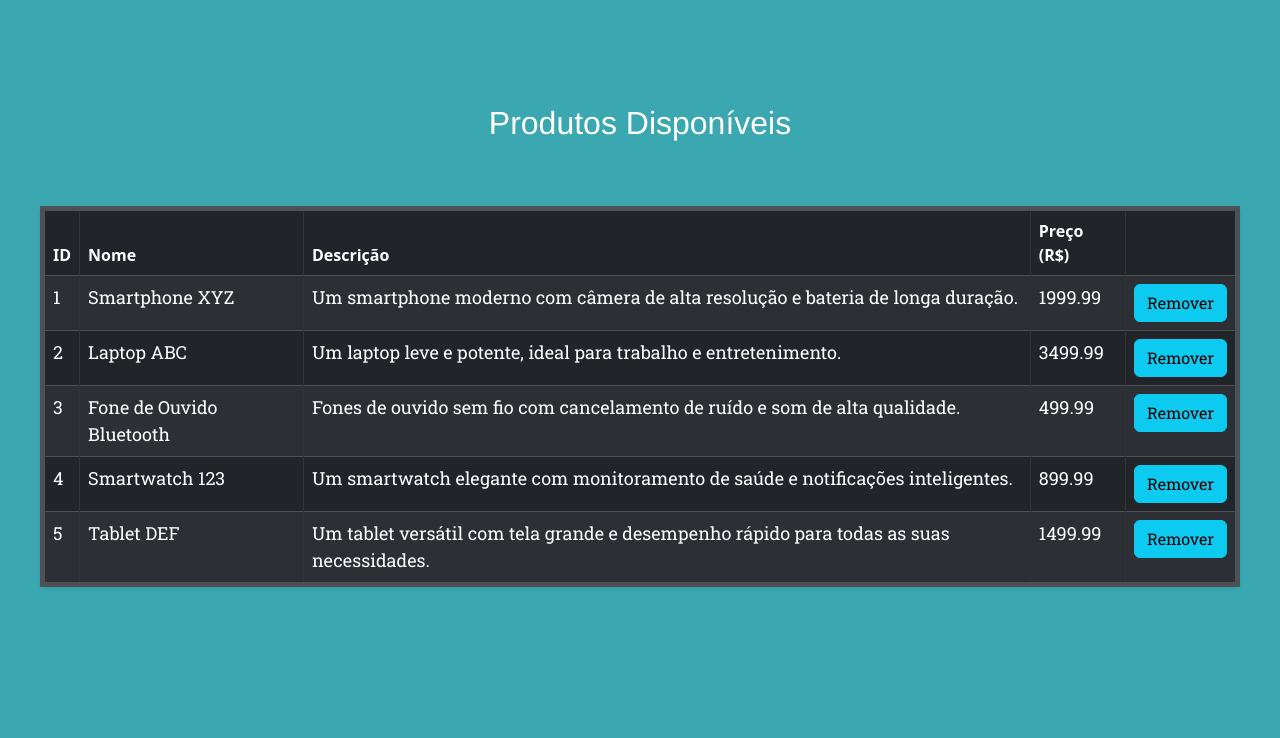
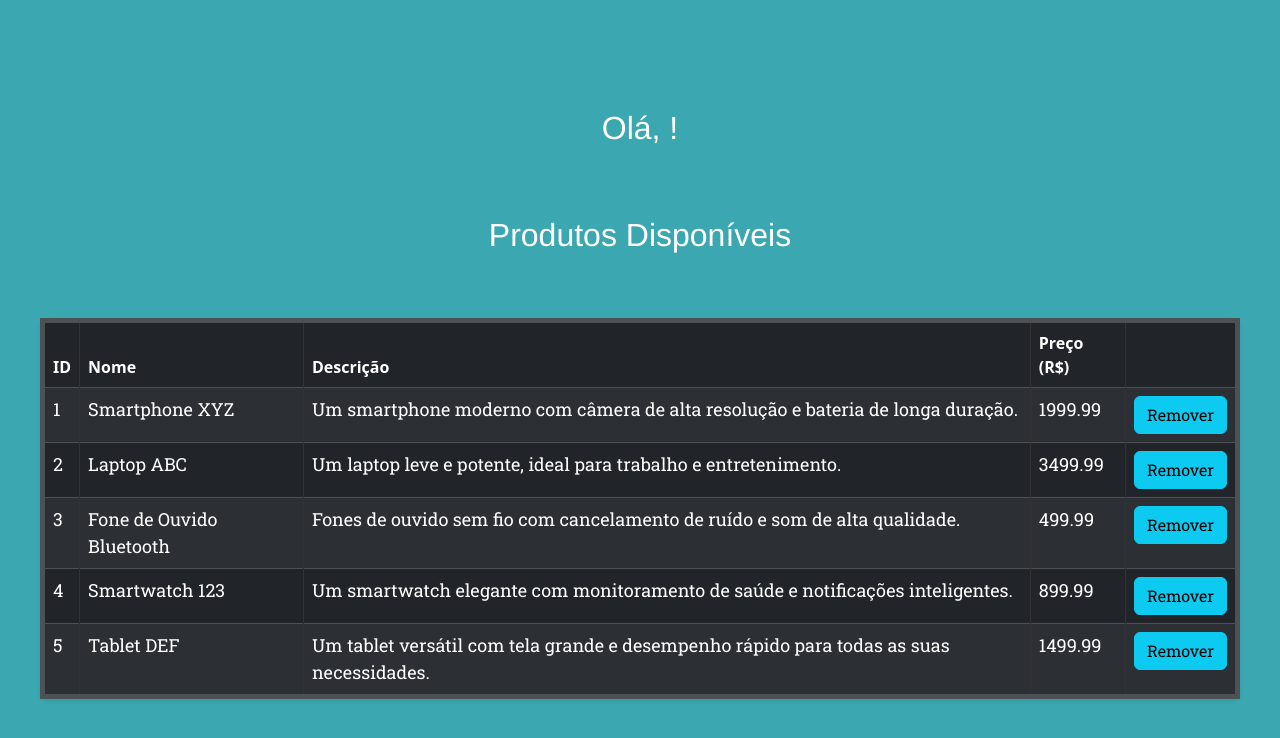
Before and after one commit to Vitor104/ads-projeto, a React (Create React App) app: page /Products in a window 1280 px wide. Shown: the top 738 px of the page. Built offline with nearby package versions, Linux system fonts and the light colour scheme.

Commit message:
finalização pagina home

```diff
--- a/src/loginPage/loginPage.js
+++ b/src/loginPage/loginPage.js
@@ -1,7 +1,8 @@
-    import React, {useState} from "react";
+import React, {useState} from "react";
 import Styles from "./loginPage.module.css";
 import Button from 'react-bootstrap/Button';
 import { Link, useNavigate } from "react-router-dom";
+import Products from "../products/products";
 
 function LoginPage() {
 
@@ -16,14 +17,17 @@ function LoginPage() {
         const users = usersData ? JSON.parse(usersData) : [];
         const foundUser = users.find(user => user.email === email);
 
+
         if (foundUser && foundUser.password === password) {
-            navigate('/Products');
+            navigate('/Products', { state: { user: foundUser.name } });
+
         } else {
             alert('Usuário ou senha incorretos!');
         }
 
 
     }
+
 
   return (
     <div className={Styles.container}>
@@ -95,6 +99,7 @@ function LoginPage() {
                 </Link>
 
             </form>
+
         </div>
 
 
--- a/src/products/products.js
+++ b/src/products/products.js
@@ -2,6 +2,7 @@ import React, {useState} from "react";
 import Styles from "./products.module.css";
 import { productsList } from "./productsList";
 import Button from 'react-bootstrap/Button';
+import { useLocation } from "react-router-dom";
 
 
 function Products() {
@@ -12,9 +13,13 @@ function Products() {
     setProducts(updatedProducts);
   }
 
+  let location = useLocation();
+  let nome = location.state?.user;
+
 
   return (
     <div className={Styles.container}>
+        <p className={Styles.title}>Olá, {nome}!</p>
         <h1 className={Styles.title}>Produtos Disponíveis</h1>
         <table className={`table table-striped table-bordered table-dark rounded shadow-sm ${Styles.productTable}`}>
             <thead>
```
